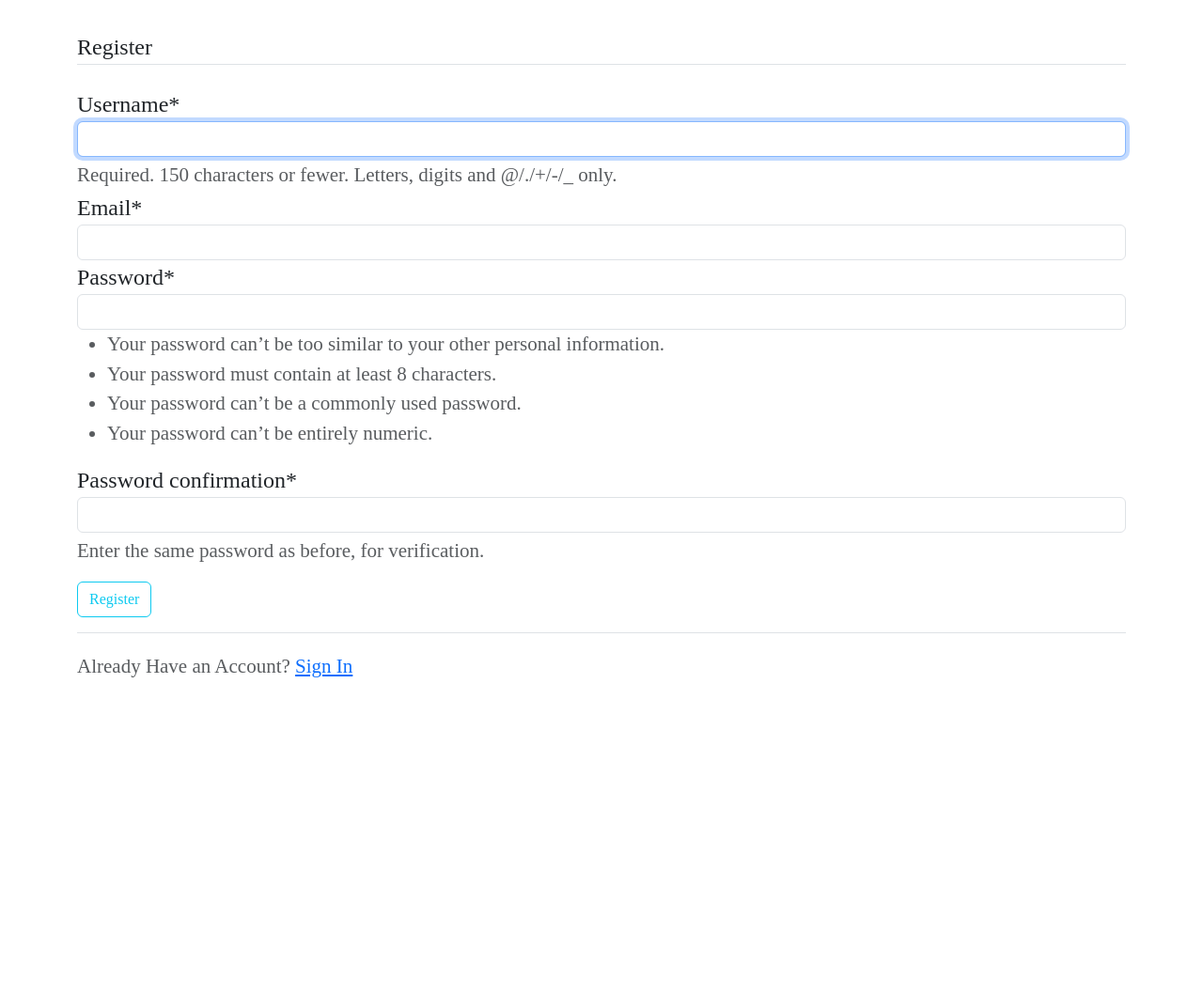
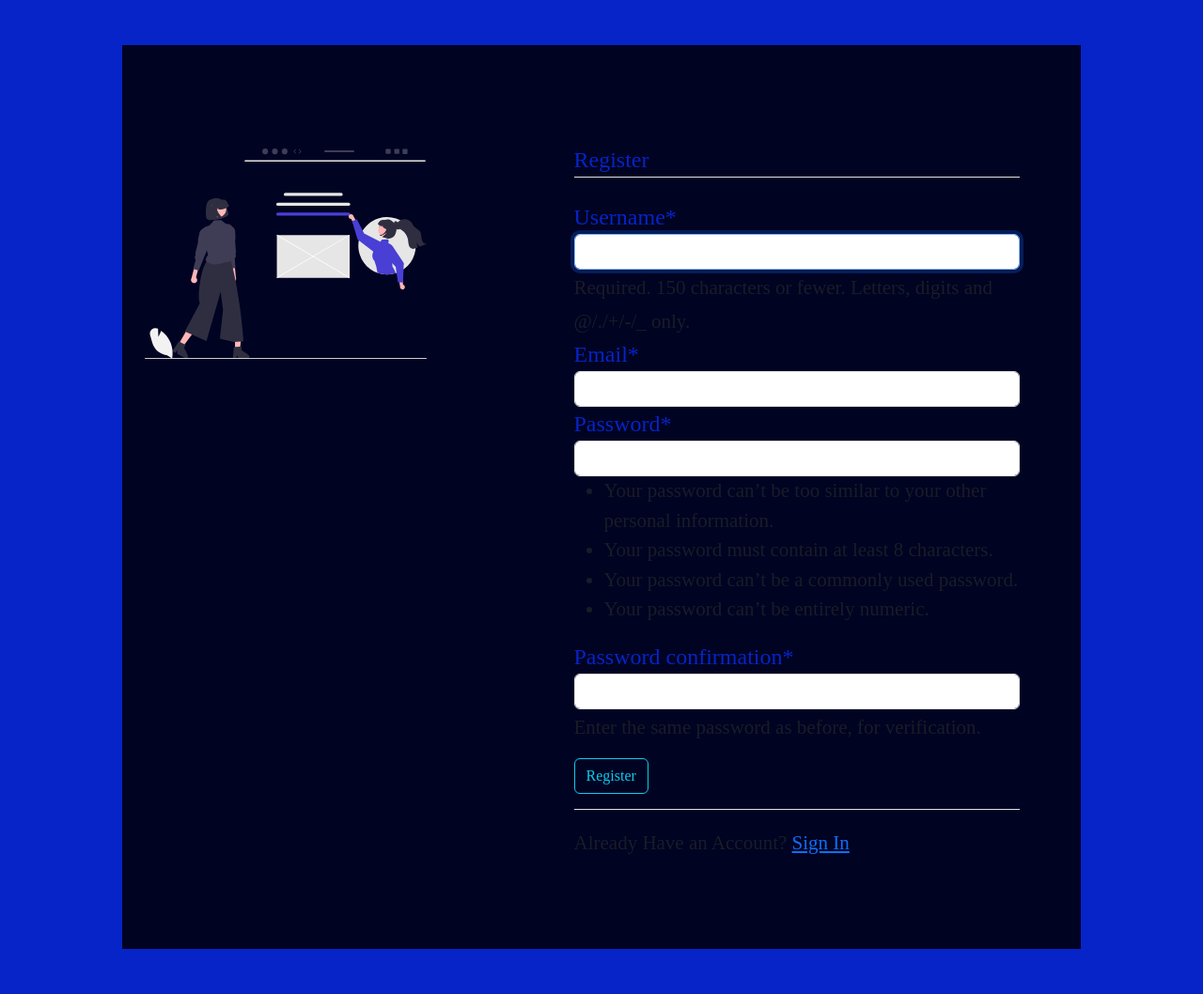
Before and after one commit to Flokots/thenight-loop, a Django app: page /register/ in a window 1280 px wide. Shown: the part 84-1142 px from the top of the page at 94% size. Before the commit the page ends 805 px from the top, so only its background shows below. Run offline with Django 4.2, Linux system fonts and the light colour scheme; parts of the project's set-up code (start-up, migrations or seed data) failed here and were passed over; some libraries are stand-ins or nearby versions; some web fonts are replaced.

Commit message:
style register template

```diff
--- a/users/forms.py
+++ b/users/forms.py
@@ -13,7 +13,6 @@ class UserRegisterForm(UserCreationForm):
         fields = ['username', 'email', 'password1', 'password2']
 
 
-
 class UserUpdateForm(forms.ModelForm):
     email=forms.EmailField()
 
--- a/users/templates/users/login.html
+++ b/users/templates/users/login.html
@@ -8,7 +8,7 @@
     <div class="container">
         <div class="darker-div">
             <div class="row py-lg-5">
-                <div class="col-3">
+                <div class="col-3 d-none d-lg-block">
                     <img src="../../../static/assets/site-images/login.svg" alt="logout"
                         style="height: 300px; width: 300px">
                 </div>
--- a/users/templates/users/register.html
+++ b/users/templates/users/register.html
@@ -4,7 +4,16 @@
 {% block content %}
 {{block.super}}
 
+<body class="lo-body">
     <div class="container">
+        <div class="darker-div">
+            <div class="row py-lg-5">
+                <div class="col-3 d-none d-lg-block">
+                    <img src="../../../static/assets/site-images/login.svg" alt="logout"
+                        style="height: 300px; width: 300px">
+                </div>
+                <div class="col-2"></div>
+                <div class="form-div col-lg-6 col-md-8 mx-auto">
                     <form method="POST" class="pt-3">
                         {% csrf_token %}
                         <fieldset class="form-group">
@@ -19,5 +28,9 @@
                        </small>
                     </div>
                 </div>
+            </div>
+        </div>
+    </div>
+</body>
 
 {% endblock %}
```
Lines whose indentation alone changed are shown as unchanged.
